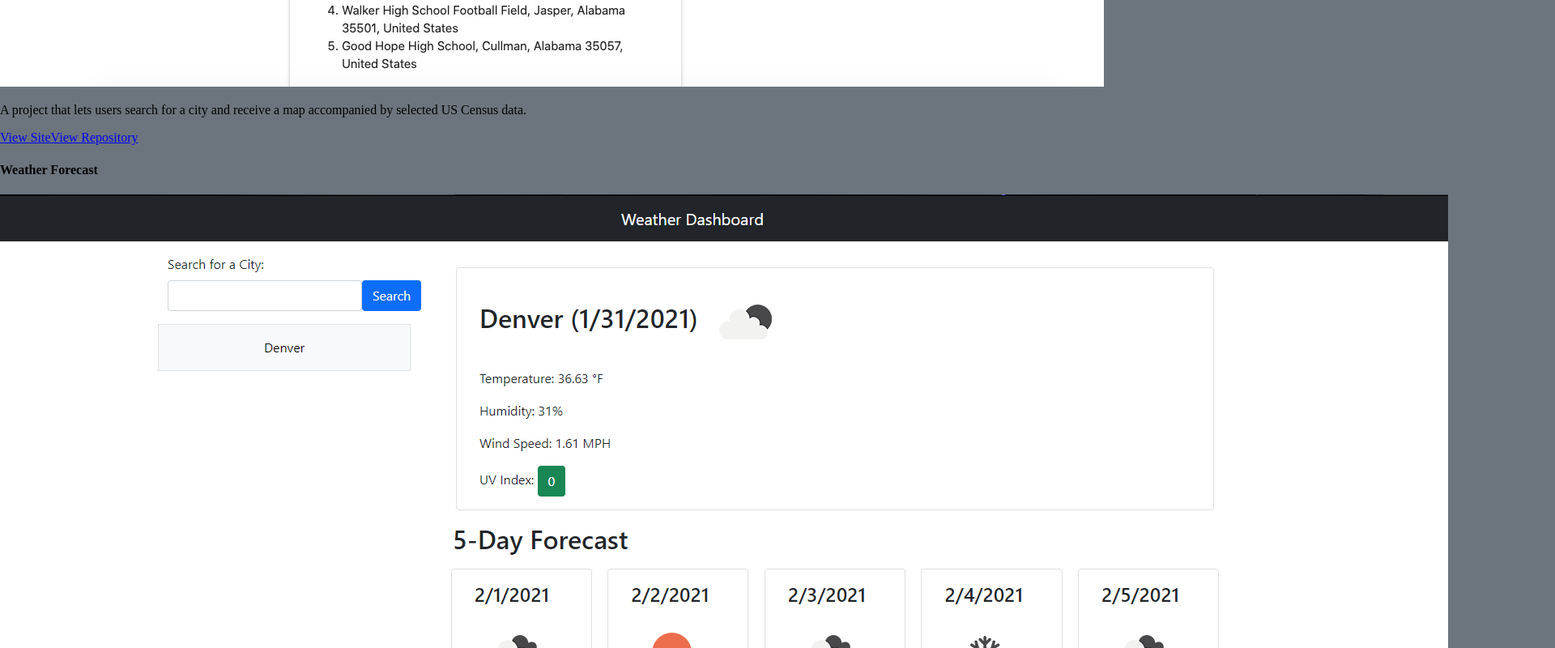
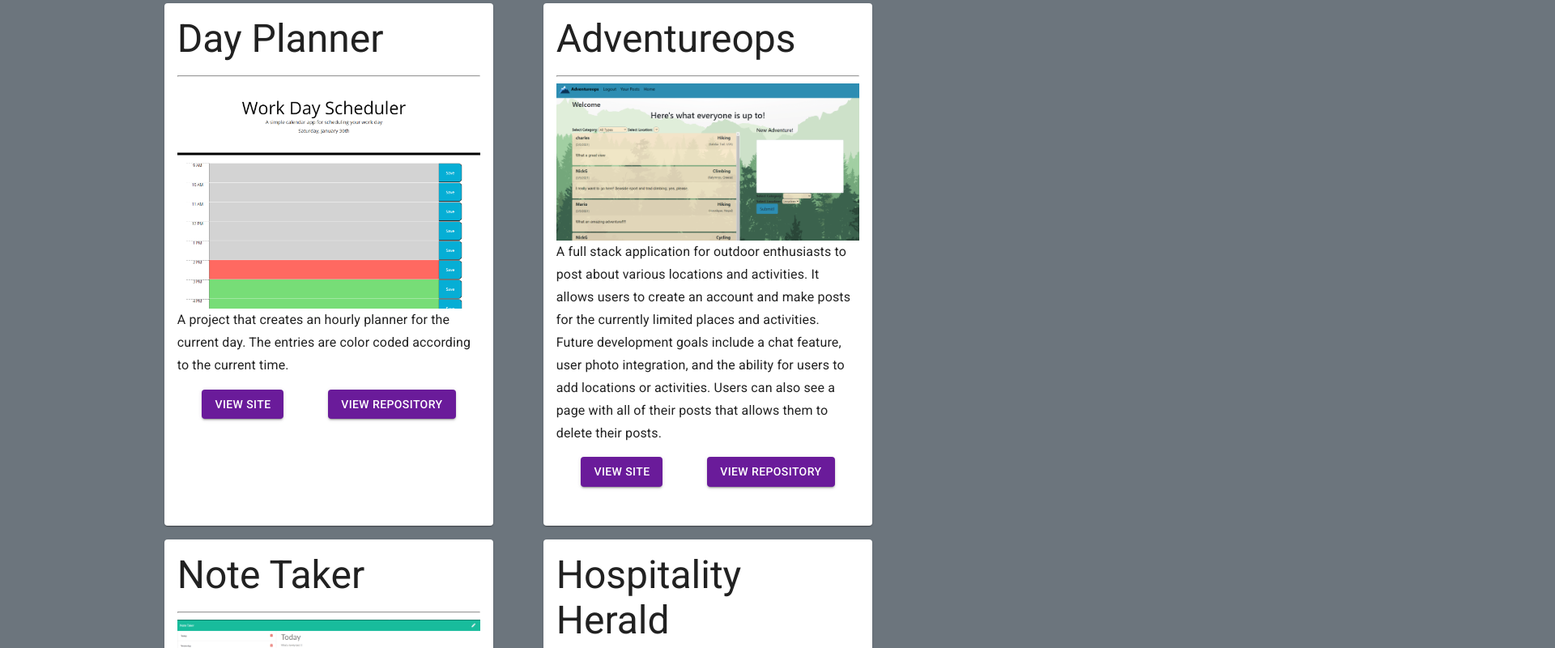
Before and after one commit to czoeller1/react-portfolio, a React (Create React App) app: page /#/projects in a window 1280 px wide. Shown: the part 820-1620 px from the top of the page at 81% size, 1920 px wide, since content can reach past the window. Built offline with nearby package versions, Linux system fonts and the light colour scheme.

Commit message:
refactored portfolio/project cards

```diff
--- a/src/components/Project.js
+++ b/src/components/Project.js
@@ -1,33 +1,65 @@
 import React from "react";
+import Grid from "@material-ui/core/Grid";
+import Paper from "@material-ui/core/Paper";
+import Typography from "@material-ui/core/Typography";
+import Button from "@material-ui/core/Button";
+import { makeStyles } from "@material-ui/core/styles";
 
-function Project(props) {
+function Project({ classes, ...props }) {
   return (
-    <div className="col-6">
-      <div className="card">
-        <h4 className="card-title text-center my-3">{props.title}</h4>
-        <img
-          src={props.image}
-          className="card-img-top border border-2"
-          alt={`${props.title} screenshot`}
-        />
-        <div className="card-body">
-          <p className="card-text">{props.description}</p>
-          <div className="row d-flex justify-content-around">
-            <a href={props.site} target="blank" className="btn btn-info col-3">
-              View Site
-            </a>
+    <Grid item xs justify="center" style={{ margin: "2%" }}>
+      <Paper className={classes.paper}>
+        <Grid item>
+          <Typography variant="h3" gutterBottom>
+            {props.title}
+          </Typography>
+        </Grid>
 
-            <a
-              href={props.repository}
-              target="blank"
-              className="btn btn-info col-3"
-            >
-              View Repository
-            </a>
-          </div>
-        </div>
-      </div>
-    </div>
+        <hr />
+
+        <Grid item>
+          <img className={classes.img} alt="complex" src={props.image} />
+        </Grid>
+
+        <Grid container>
+          <Grid item>
+            <Typography gutterBottom variant="subtitle1">
+              {props.description}
+            </Typography>
+          </Grid>
+          <Grid item>
+            <Typography variant="caption">{props.details}</Typography>
+          </Grid>
+        </Grid>
+
+        <Grid container style={{ flexGrow: 1, marginTop: 2 }} spacing={2}>
+          <Grid item xs={12}>
+            <Grid container justify="space-evenly" spacing={3}>
+              <Grid item>
+                <Button
+                  href={props.site}
+                  variant="contained"
+                  target="blank"
+                  color="secondary"
+                >
+                  View Site
+                </Button>
+              </Grid>
+              <Grid item>
+                <Button
+                  href={props.repository}
+                  target="blank"
+                  variant="contained"
+                  color="secondary"
+                >
+                  View Repository
+                </Button>
+              </Grid>
+            </Grid>
+          </Grid>
+        </Grid>
+      </Paper>
+    </Grid>
   );
 }
 
--- a/src/pages/Portfolio.js
+++ b/src/pages/Portfolio.js
@@ -6,19 +6,53 @@ import planner from "../assets/planner.png";
 import adventureops from "../assets/adventureops.png";
 import notes from "../assets/notes.png";
 import herald from "../assets/herald.png";
+import Grid from "@material-ui/core/Grid";
+import Paper from "@material-ui/core/Paper";
+import Typography from "@material-ui/core/Typography";
+import Box from "@material-ui/core/Box";
+import { makeStyles } from "@material-ui/core/styles";
+
+const useStyles = makeStyles((theme) => ({
+  root: {
+    flexGrow: 1,
+    maxWidth: "75%",
+    margin: "auto",
+  },
+  title: {
+    padding: theme.spacing(2),
+  },
+  paper: {
+    padding: theme.spacing(2),
+    height: "100%",
+  },
+  image: {
+    width: 200,
+    //height: 128,
+  },
+  img: {
+    margin: "auto",
+    display: "block",
+    maxWidth: "100%",
+    maxHeight: "100%",
+  },
+}));
 
 function Portfolio() {
+  const classes = useStyles();
   return (
-    <main className="container bg-light ms-3 my-5 pb-4 w-75">
-      <div className="row text-center">
-        <h1>Portfolio</h1>
-        <p>
-          Some projects are hosted on heroku, which can be unstable and slow to
-          start
-        </p>
-      </div>
-      <div class="row mx-auto my-3">
+    <main className={classes.root}>
+      <Box ms={3} my={5} p={3}>
+        <Grid container spacing={3}>
+          <Grid item xs justify="center" style={{ margin: "2%" }}>
+            <Paper className={classes.title} style={{ textAlign: "center" }}>
+              <Typography variant="h3">Portfolio</Typography>
+            </Paper>
+          </Grid>
+        </Grid>
+
+        <Grid container spacing={3} style={{ height: "100%" }}>
           <Project
+            classes={classes}
             title="Urban El Dorado"
             image={urban}
             description="A project that lets users search for a city and receive a map
@@ -27,6 +61,7 @@ function Portfolio() {
             repository="https://github.com/pwg26/RepositoryForAwesomeProject"
           />
           <Project
+            classes={classes}
             title="Weather Forecast"
             image={weather}
             description=" A project that uses the OpenWeather API to display current and
@@ -34,9 +69,10 @@ function Portfolio() {
             site="https://czoeller1.github.io/weather-forecast/"
             repository="https://github.com/czoeller1/weather-forecast"
           />
-      </div>
-      <div class="row mx-auto my-3">
+        </Grid>
+        <Grid container spacing={3} style={{ height: "100%" }}>
           <Project
+            classes={classes}
             title="Day Planner"
             image={planner}
             description="A project that creates an hourly planner for the current day.
@@ -45,6 +81,7 @@ function Portfolio() {
             repository="https://github.com/czoeller1/day-planner"
           />
           <Project
+            classes={classes}
             title="Adventureops"
             image={adventureops}
             description="A full stack application for outdoor enthusiasts to post about
@@ -57,9 +94,10 @@ function Portfolio() {
             site="https://adventureops.herokuapp.com/login"
             repository="https://github.com/Perkyderm/Adventureops"
           />
-      </div>
-      <div class="row mx-auto my-3">
+        </Grid>
+        <Grid container spacing={3} style={{ height: "70%" }}>
           <Project
+            classes={classes}
             title="Note Taker"
             image={notes}
             description=" page that allows the user to create, save, and view custom notes with a title and text. The notes are stored in the server's backend and persist between sessions. Notes can be deleted through the interface."
@@ -67,13 +105,16 @@ function Portfolio() {
             repository="https://github.com/czoeller1/note-taker"
           />
           <Project
+            classes={classes}
             title="Hospitality Herald"
             image={herald}
-          description={` A hospitality management system that allows users to create rooms, store items, and activities, all of which can be assigned to guests entered into the system. The site uses authentication to protect guest and user information. Demo username: 'charles' password: 'testpwd'`}
+            description={` A hospitality management system that allows users to create rooms, store items, and activities, all of which can be assigned to guests entered into the system. The site uses authentication to protect guest and user information.`}
+            details={`Demo username: 'charles' password: 'testpwd'`}
             site="https://hostelhedonism.herokuapp.com/"
             repository="https://github.com/pwg26/hostel_hedonism"
           />
-      </div>
+        </Grid>
+      </Box>
     </main>
   );
 }
```
Lines whose indentation alone changed are shown as unchanged.
